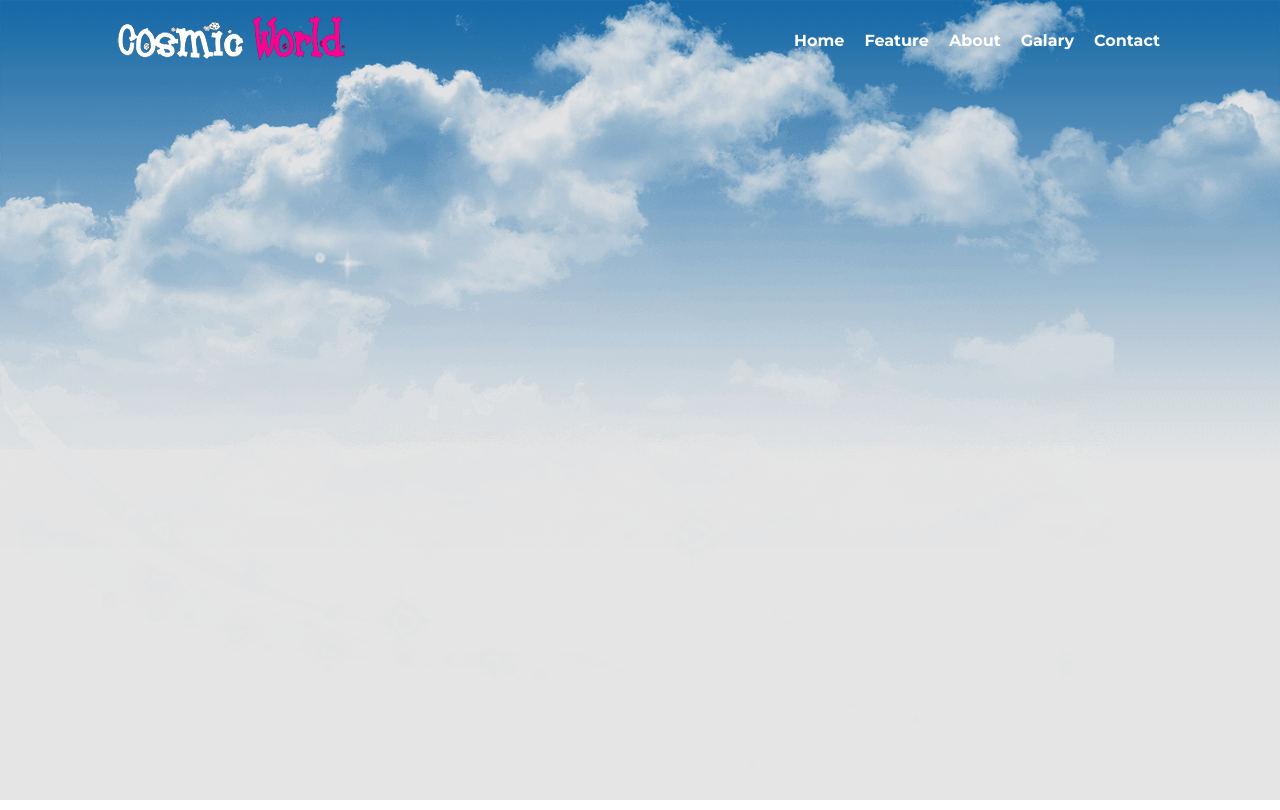
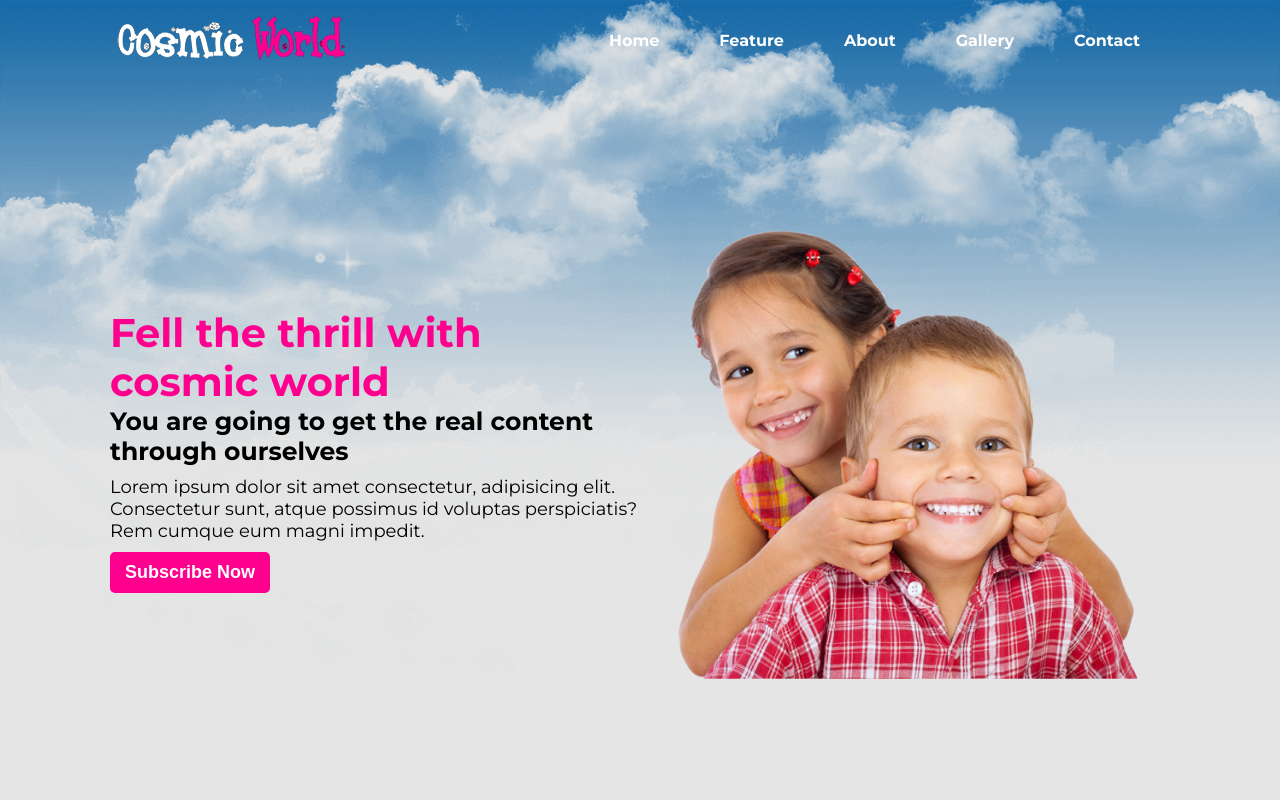
Before and after one commit to mkasiam/cosmic-world, a plain HTML site: page index.html in a window 1280 px wide. Drawn offline with Linux system fonts and the light colour scheme.

Commit message:
banner section done

```diff
--- a/index.html
+++ b/index.html
@@ -14,7 +14,7 @@
   </head>
   <body>
     <header>
-      <nav class="nav-container">
+      <nav class="container">
         <div class="logo-container">
           <img class="logo-img" src="./images/logo.png" alt="" />
         </div>
@@ -22,10 +22,30 @@
           <li><a href="#">Home</a></li>
           <li><a href="#">Feature</a></li>
           <li><a href="#">About</a></li>
-          <li><a href="#">Galary</a></li>
+          <li><a href="#">Gallery</a></li>
           <li><a href="#">Contact</a></li>
         </ul>
       </nav>
+      <section class="container">
+        <div class="banner">
+          <div class="banner-left">
+            <div>
+              <h1 class="common-title">
+                Fell the thrill with cosmic world
+              </h1>
+              <h3 class="common-sub-title">You are going to get the real content through ourselves</h3>
+              <p class="discription">Lorem ipsum dolor sit amet consectetur, adipisicing elit. Consectetur sunt, atque possimus id voluptas perspiciatis? Rem cumque eum magni impedit.</p>
+              <button class="primary-btn">Subscribe Now</button>
+            </div>
+
+
+          </div>
+          <div class="banner-right">
+            <img src="./images/banner.png" alt="">
+          </div>
+
+        </div>
+      </section>
     </header>
   </body>
 </html>
--- a/style.css
+++ b/style.css
@@ -15,9 +15,33 @@ header{
     background-size: cover;
     background-color: rgba(0, 0,0, .1);
     background-blend-mode: overlay;
+    display: block;
 }
+.common-title{
+    color:#FF008E;
+    font-size: 40px;
+}
+.common-sub-title{
+    font-size: 25px;
+    font-weight: 700;
 
-.nav-container{
+}
+.discription{
+    font-size: 18px;
+    margin: 10px 0px;
+
+}
+.primary-btn{
+    padding: 10px 15px;
+    background-color: #FF008E;
+    color: white;
+    border-radius: 5px;
+    border: 0;
+    outline: 0;
+    font-size: 18px;
+    font-weight: 700;
+}
+.container{
     display: flex;
     justify-content: space-between;
     height: 80px;
@@ -40,4 +64,23 @@ header{
     text-decoration: none;
     color: white;
     font-weight: 700;
+    padding: 20px;
 }
+.banner{
+    height: calc( 100vh - 80px );
+    display: grid;
+    grid-template-columns: repeat(2,1fr);
+    align-items: center;
+    margin: auto auto;
+
+}
+.banner-left{
+    display: flex;
+    justify-content: center;
+    align-items: center;
+
+}
+.banner-right img{
+    width: 100%;
+    object-fit: cover;
+}
```
Also changed, not shown: images/banner.png (renamed from images/about.png).
